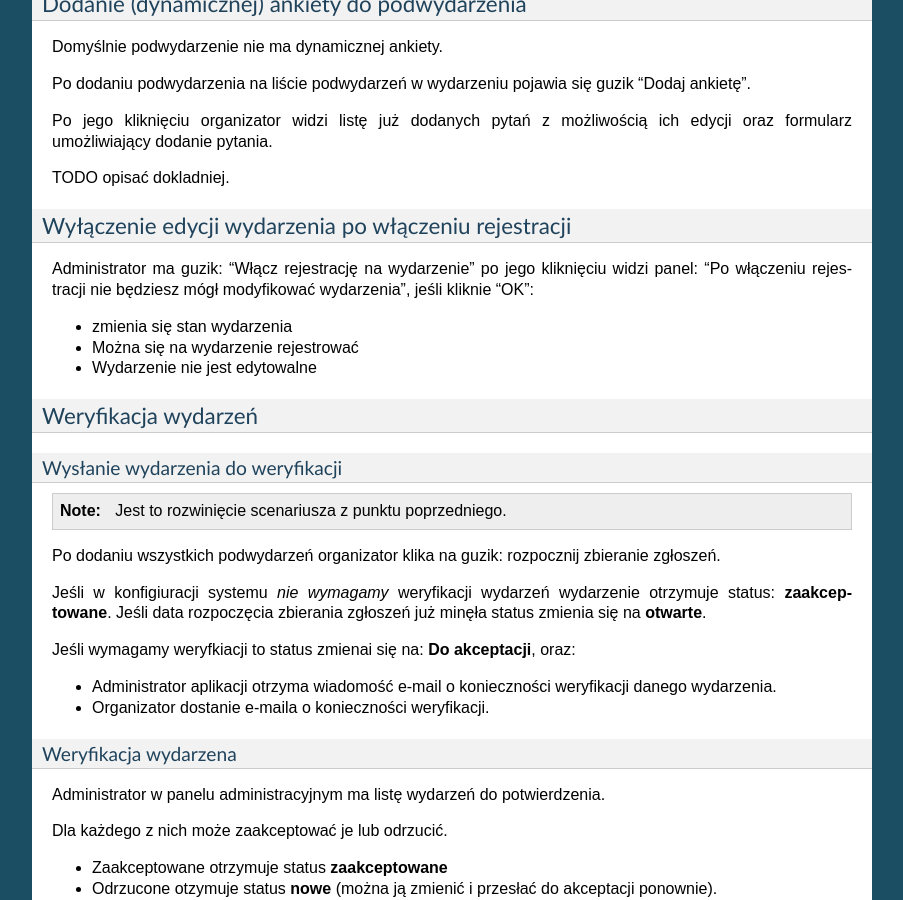
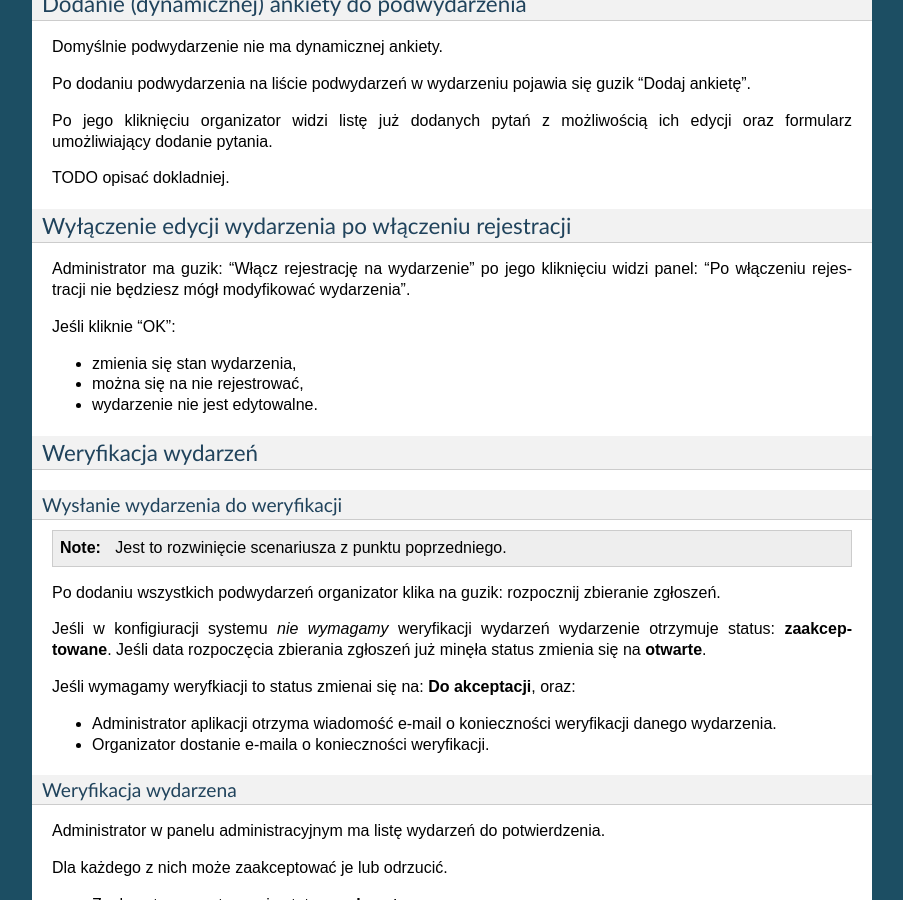
Before and after one commit to wnt-zhp/drigan, a Sphinx documentation site: the page built from docs/design/spec10.rst, in a window 1280 px wide and 900 px high, scrolled down 8870 px. Shown: the whole window, without its empty margins (198-1101 px from the left). Built offline with Sphinx 7.4.7, drawn with Linux system fonts in a browser that asks for light colours; pages that are not in the unit, such as notebooks, are missing from menus; some of the changed text lies outside the part shown.

Commit message:
Some typos fixed in spec10.rst

```diff
--- a/docs/design/spec10.rst
+++ b/docs/design/spec10.rst
@@ -591,12 +591,13 @@ Wyłączenie edycji wydarzenia po włączeniu rejestracji
 *****************************************************
 
 Administrator ma guzik: "Włącz rejestrację na wydarzenie" po jego kliknięciu
-widzi panel: "Po włączeniu rejestracji nie będziesz mógł modyfikować wydarzenia",
-jeśli kliknie "OK":
+widzi panel: "Po włączeniu rejestracji nie będziesz mógł modyfikować wydarzenia".
 
-* zmienia się stan wydarzenia
-* Można się na wydarzenie rejestrować
-* Wydarzenie nie jest edytowalne
+Jeśli kliknie "OK":
+
+* zmienia się stan wydarzenia,
+* można się na nie rejestrować,
+* wydarzenie nie jest edytowalne.
 
 
 .. _spec-v10-werify-event:
```
Also changed, not shown: other parts of docs/design/spec10.rst (+5 -5 lines).
